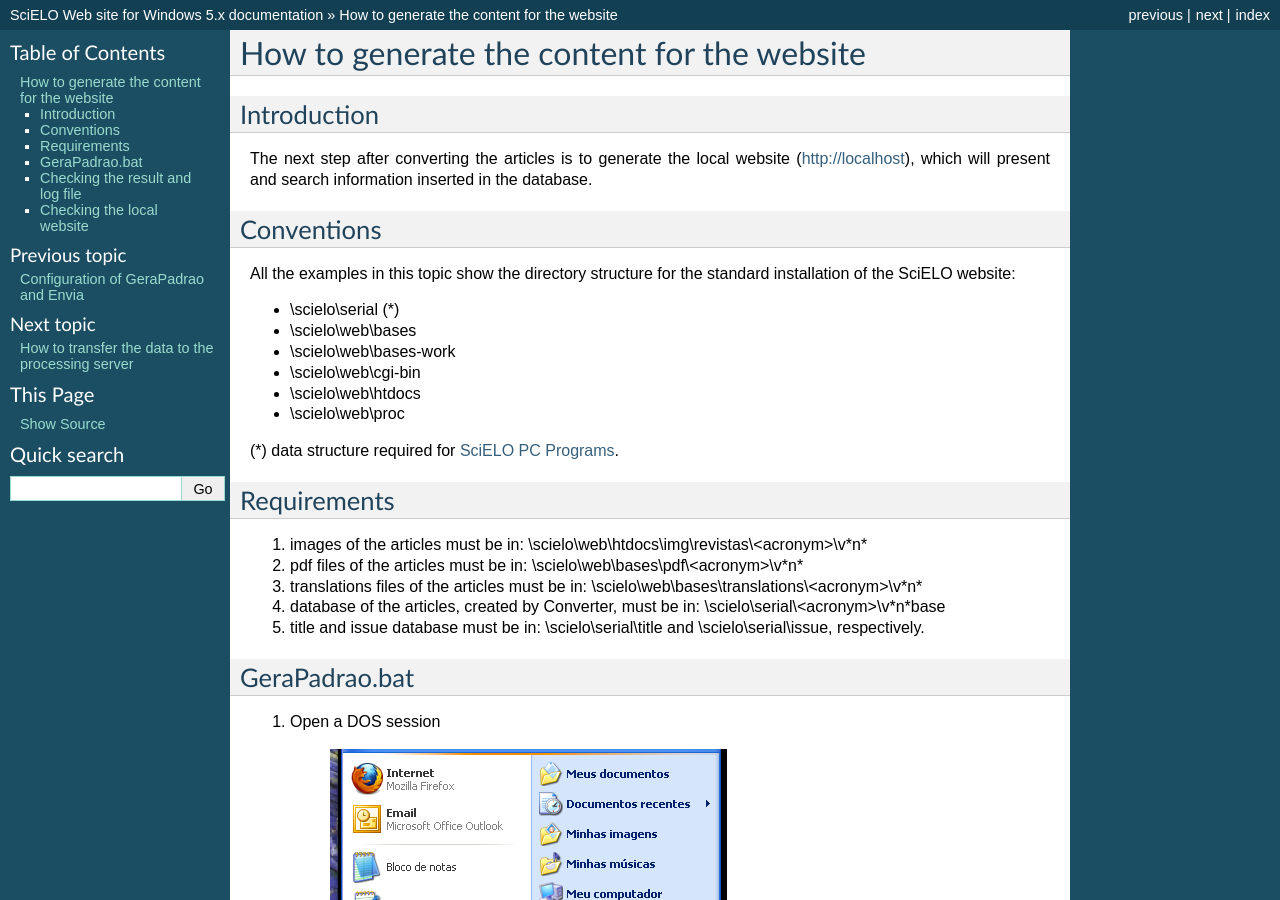
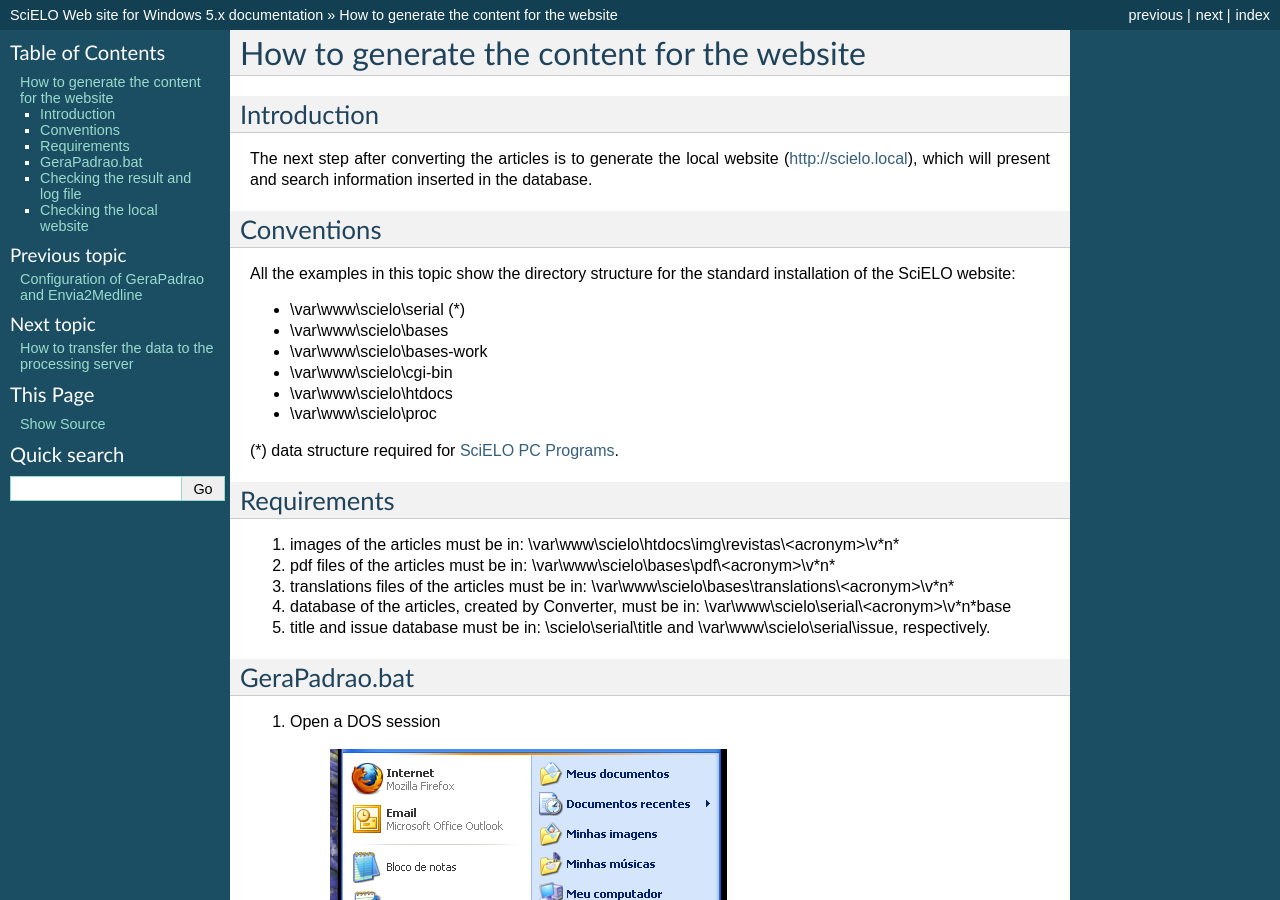
Before and after one commit to scieloorg/Web-Windows, a Sphinx documentation site: the page built from docs/source/howtogerapadrao.rst, in a window 1280 px wide and 900 px high. Built offline with Sphinx 7.4.7, drawn with Linux system fonts in a browser that asks for light colours; formulas are drawn with MathJax 3; some of the changed text lies outside the part shown.

Commit message:
how to install

```diff
--- a/docs/source/howtogerapadrao.rst
+++ b/docs/source/howtogerapadrao.rst
@@ -5,7 +5,7 @@ How to generate the content for the website
 Introduction
 ============
 
-The next step after converting the articles is to generate the local website (http://localhost), which will present and search information inserted in the database.
+The next step after converting the articles is to generate the local website (http://scielo.local), which will present and search information inserted in the database.
 
 
 Conventions
@@ -14,24 +14,24 @@ Conventions
 All the examples in this topic show the directory structure for the standard
 installation of the SciELO website:
 
-* \\scielo\\serial (*)
+* \\var\\www\\scielo\\serial (*)
 
-* \\scielo\\web\\bases
-* \\scielo\\web\\bases-work
-* \\scielo\\web\\cgi-bin
-* \\scielo\\web\\htdocs
-* \\scielo\\web\\proc
+* \\var\\www\\scielo\\bases
+* \\var\\www\\scielo\\bases-work
+* \\var\\www\\scielo\\cgi-bin
+* \\var\\www\\scielo\\htdocs
+* \\var\\www\\scielo\\proc
 
 (*) data structure required for `SciELO PC Programs </projects/scielo-pc-programs/en/latest/>`_.
 
 Requirements
 ============
 
-#. images of the articles must be in: \\scielo\\web\\htdocs\\img\\revistas\\<acronym>\\v*n*
-#. pdf files of the articles must be in: \\scielo\\web\\bases\\pdf\\<acronym>\\v*n*
-#. translations files of the articles must be in: \\scielo\\web\\bases\\translations\\<acronym>\\v*n*
-#. database of the articles, created by Converter, must be in: \\scielo\\serial\\<acronym>\\v*n*\base
-#. title and issue database must be in: \\scielo\\serial\\title and \\scielo\\serial\\issue, respectively.
+#. images of the articles must be in: \\var\\www\\scielo\\htdocs\\img\\revistas\\<acronym>\\v*n*
+#. pdf files of the articles must be in: \\var\\www\\scielo\\bases\\pdf\\<acronym>\\v*n*
+#. translations files of the articles must be in: \\var\\www\\scielo\\bases\\translations\\<acronym>\\v*n*
+#. database of the articles, created by Converter, must be in: \\var\\www\\scielo\\serial\\<acronym>\\v*n*\base
+#. title and issue database must be in: \\scielo\\serial\\title and \\var\\www\\scielo\\serial\\issue, respectively.
 
 
 GeraPadrao.bat
@@ -69,7 +69,7 @@ GeraPadrao.bat
 #. Answer: continue or cancel
 
 
-#. If continue, edit \\scielo\\serial\\scilista.txt with the following format:
+#. If continue, edit \\var\\www\\scielo\\serial\\scilista.txt with the following format:
 
     .. code-block:: text
 
@@ -96,13 +96,13 @@ Example:
 #. Save and close this file
 #. Enter to continue
 #. End
-#. Open http://localhost
+#. Open http://scielo.local
 
 
 Checking the result and log file
 ================================
 
-Processing output is displayed on the screen (standard output) and is stored in the log file: \\scielo\\web\\log\\GeraPadrao.log or the file informed in GeraPadrao.
+Processing output is displayed on the screen (standard output) and is stored in the log file: \\var\\www\\scielo\\log\\GeraPadrao.log or the file informed in GeraPadrao.
 
 In case of error, processing stops, and wait for an user's intervention.
 
```
Also changed, not shown: docs/source/howtoconfigure.rst (+17 -10 lines).
